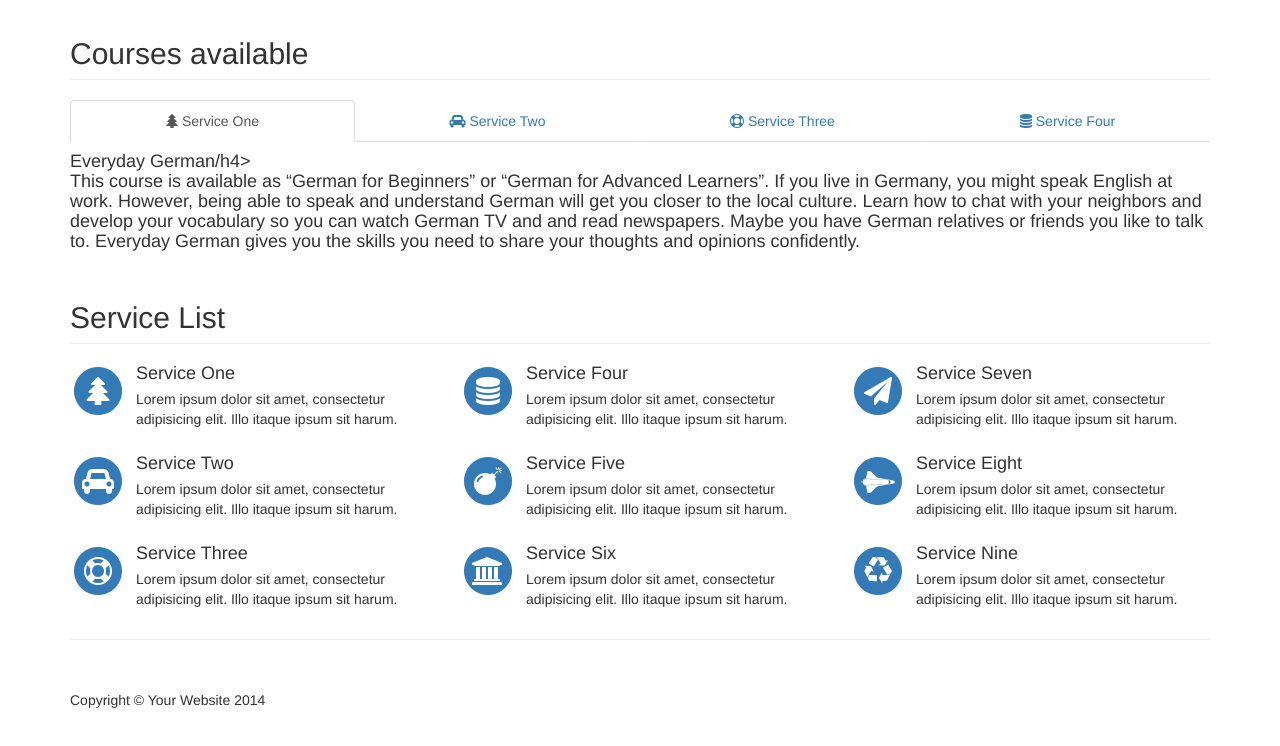
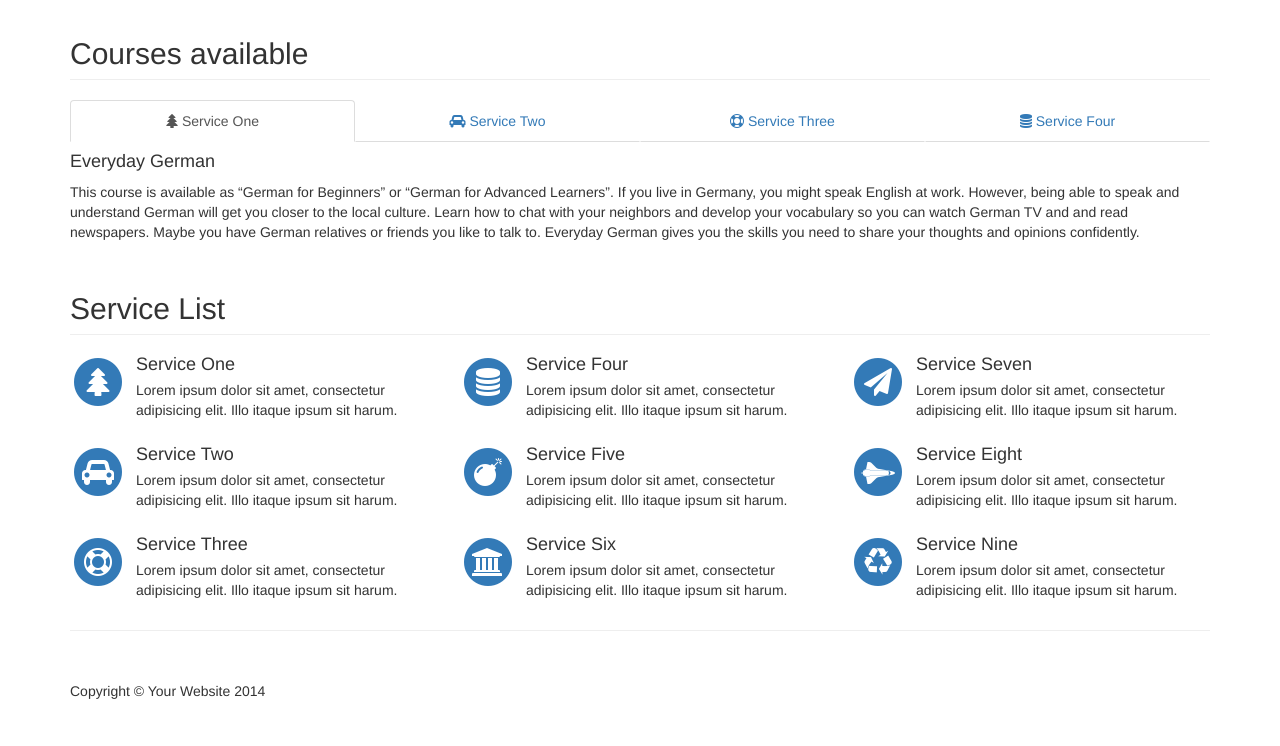
Before and after one commit to sdublin/small-business, a plain HTML site: page services.html in a window 1280 px wide. Shown: the part 943-1689 px from the top of the page. Drawn offline with Linux system fonts and the light colour scheme.

Commit message:
Update services.html

```diff
--- a/services.html
+++ b/services.html
@@ -197,7 +197,7 @@
 
                 <div id="myTabContent" class="tab-content">
                     <div class="tab-pane fade active in" id="service-one">
-                        <h4>Everyday German/h4>
+                        <h4>Everyday German</h4>
                         <p>This course is available as “German for Beginners” or “German for Advanced Learners”. If you live in Germany, you might speak English at work. However, being able to speak and understand German will get you closer to the local culture. Learn how to chat with your neighbors and develop your vocabulary so you can watch German TV and and read newspapers. Maybe you have German relatives or friends you like to talk to. Everyday German gives you the skills you need to share your thoughts and opinions confidently.</p>
                     </div>
                     <div class="tab-pane fade" id="service-two">
```
